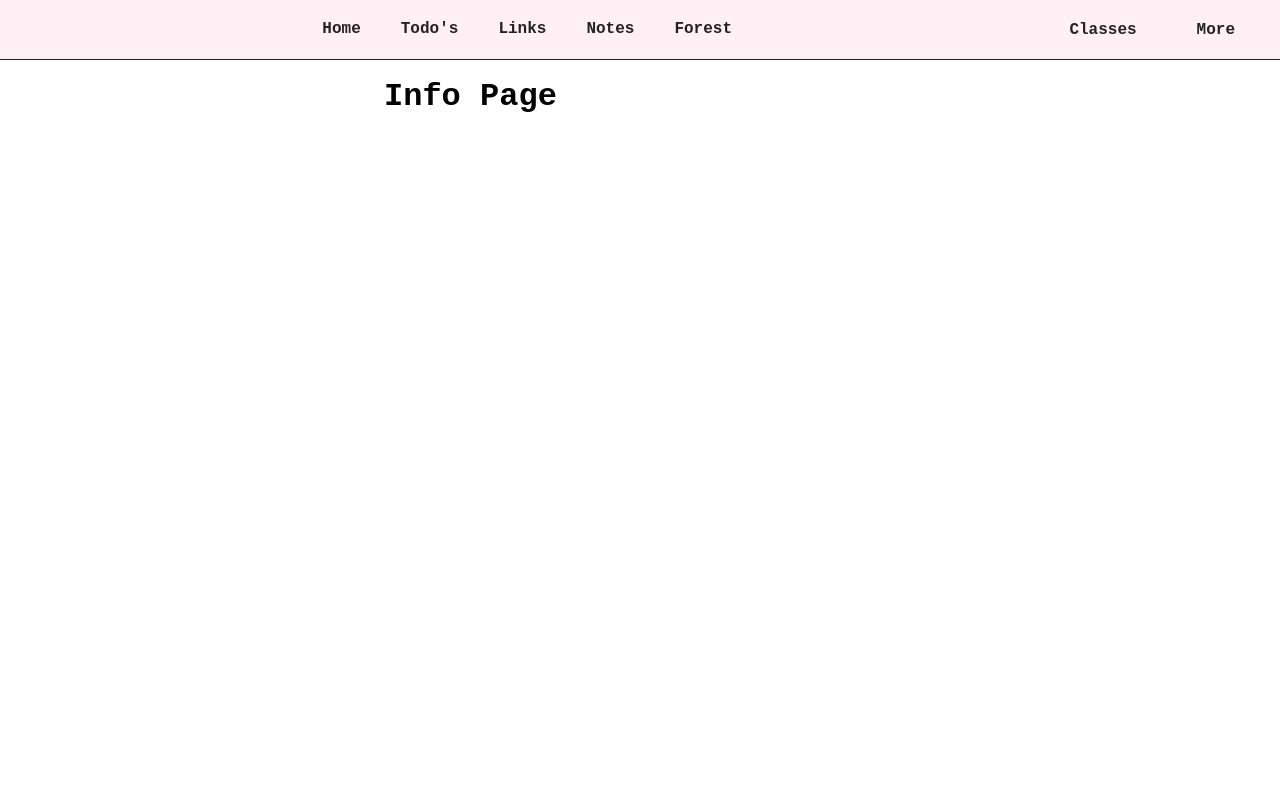
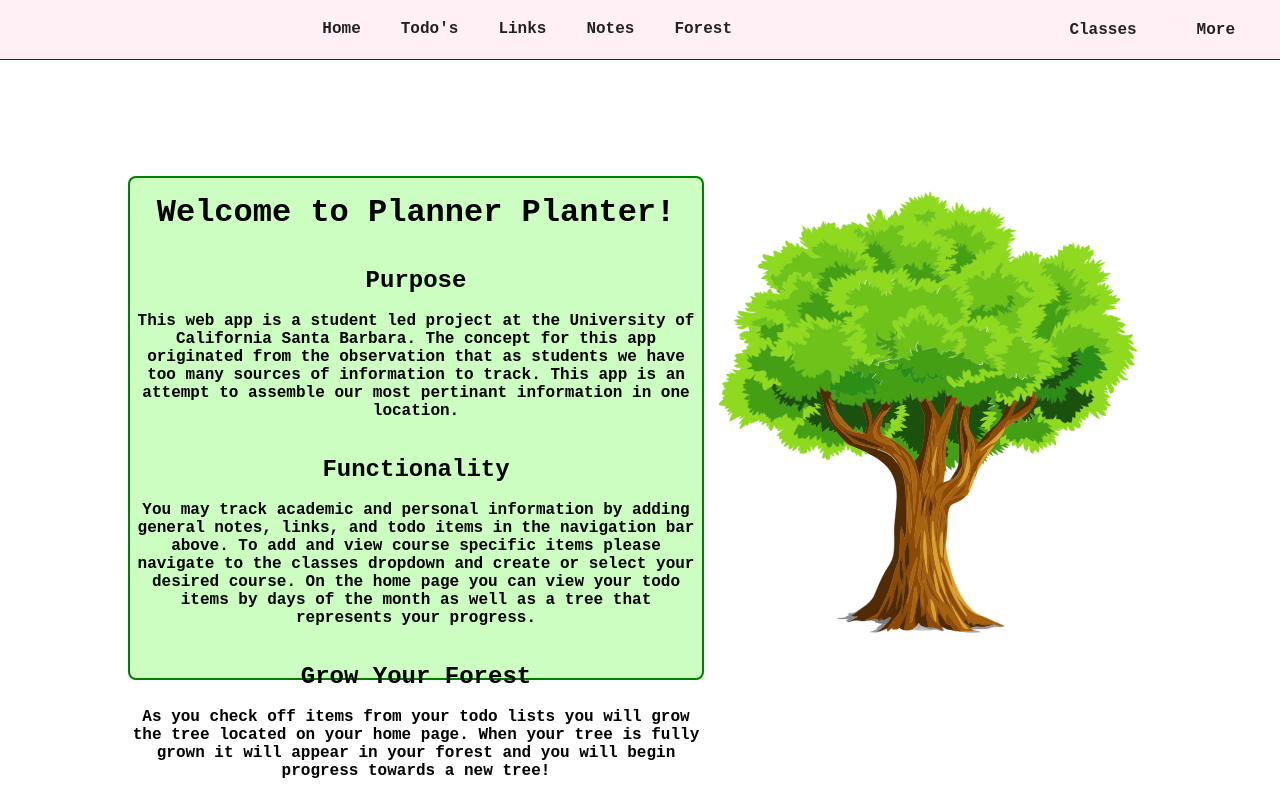
Before and after one commit to joiiewang/ProjectFrontendCC, a React (Create React App) app: page /InfoPage in a window 1280 px wide. Built offline with nearby package versions, Linux system fonts and the light colour scheme.

Commit message:
zm - info page

```diff
--- a/src/components/InfoPage.js
+++ b/src/components/InfoPage.js
@@ -1,5 +1,6 @@
 import React from "react";
 import './css/InfoPage.css';
+import tree from './plantimages/plant5.svg'
 
 class InfoPage extends React.Component {
 
@@ -10,9 +11,41 @@ class InfoPage extends React.Component {
 
 
   render () {
+
+    //const style = {text-align: "left"};
+
     return (
       <div>
-        <h1 className = "moveRight"> Info Page</h1>
+        <div className="infoBody">
+          <br></br>
+        <h1> Welcome to Planner Planter!</h1>
+        <br></br>
+        <br></br>
+        <h2>Purpose</h2>
+        <br></br>
+        <p>This web app is a student led project at the University of California Santa Barbara. The concept
+          for this app originated from the observation that as students we have too many sources of information
+           to track. This app is an attempt to assemble our most pertinant information in one location.
+        </p>
+        <br></br>
+        <br></br>
+        <h2>Functionality</h2>
+        <br></br>
+        <p>You may track academic and personal information by adding general notes, links, and todo
+          items in the navigation bar above. To add and view course specific items please navigate to the
+          classes dropdown and create or select your desired course. On the home page you can view
+           your todo items by days of the month as well as a tree that represents your progress.</p>
+        <br></br>
+        <br></br>
+        <h2>Grow Your Forest</h2>
+        <br></br>
+        <p>As you check off items from your todo lists you will grow the tree located on your home page.
+          When your tree is fully grown it will appear in your forest and you will begin progress towards a new tree!</p>
+        </div>
+        <div className="treeBody">
+        <img src={tree} alt="Happy Plant" />
+        </div>
+
       </div>
     )
   }
--- a/src/components/css/InfoPage.css
+++ b/src/components/css/InfoPage.css
@@ -1,3 +1,24 @@
 .moveRight{
     margin-left: 30%;
 }
+
+.infoBody {
+    position: fixed;
+    border-radius: 1vh;
+    background-color: #cbfec0;
+    top: 22vh;
+    left: 10vw;
+    right: 45vw;
+    bottom: 15vh;
+    box-shadow: inset 0px 0px 0px 2px green;
+    text-align: center;
+  }
+
+  .treeBody {
+    position: fixed;
+    top: 22vh;
+    left: 55vw;
+    right: 10vw;
+    bottom: 15vh;
+    text-align: center;
+  }
```
